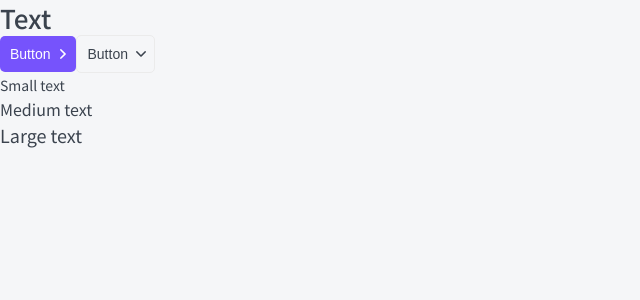
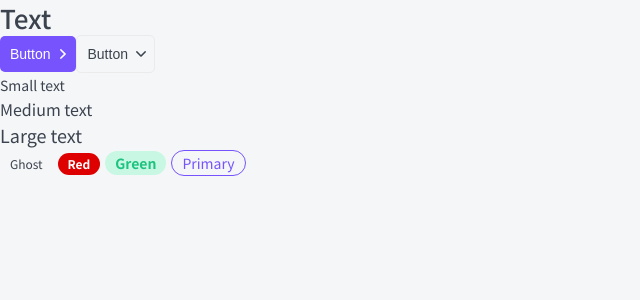
Before and after one commit to RadyaBen/Top-Courses-App, a Next.js app: page / in a window 1280 px wide. Shown: the top 300 px of the page, without its empty margins (0-640 px from the left). Built offline with nearby package versions, Linux system fonts and the light colour scheme.

Commit message:
Add a styled <Tag> component

```diff
--- /dev/null
+++ b/components/Tag/Tag.module.css
@@ -0,0 +1,53 @@
+.tag {
+	display: inline-block;
+
+	box-sizing: border-box;
+	margin-right: 5px;
+
+	border-radius: 20px;
+}
+
+.s {
+	padding: 5px 10px;
+
+	font-size: 12px;
+	line-height: 12px;
+}
+
+.m {
+	padding: 5px 10px;
+
+	font-size: 14px;
+	line-height: 14px;
+}
+
+.ghost {
+	border: 1px solid var(--gray-light);
+}
+
+.red {
+	color: var(--white);
+	background: #DE0000;
+
+	font-weight: bold;
+}
+
+.gray {
+	color: var(--white);
+	background: #B3C0D9;
+
+	font-weight: bold;
+}
+
+.green {
+	color: var(--green);
+	background: var(--green-light);
+
+	font-weight: bold;
+}
+
+.primary {
+	color: var(--primary);
+	border: 1px solid var(--primary);
+	background: none;
+}
--- /dev/null
+++ b/components/Tag/Tag.tsx
@@ -0,0 +1,35 @@
+import cn from 'classnames';
+
+import { TagProps } from './Tag.props';
+
+import styles from './Tag.module.css';
+
+export const Tag = ({
+	size = 'm',
+	children,
+	color = 'ghost',
+	href,
+	className,
+	...props
+}: TagProps) => {
+	return (
+		<div
+			className={cn(styles.tag, className, {
+				[styles.s]: size === 's',
+				[styles.m]: size === 'm',
+				[styles.color]: color === 'ghost',
+				[styles.red]: color === 'red',
+				[styles.gray]: color === 'gray',
+				[styles.green]: color === 'green',
+				[styles.primary]: color === 'primary',
+			})}
+			{...props}
+		>
+			{
+				href
+					? <a href={href}>{children}</a>
+					: <>{children}</>
+			}
+		</div>
+	);
+};
--- a/components/index.ts
+++ b/components/index.ts
@@ -1,3 +1,4 @@
 export * from './Htag/Htag';
 export * from './Button/Button';
 export * from './Paragraph/Paragraph';
+export * from './Tag/Tag';
--- a/pages/index.tsx
+++ b/pages/index.tsx
@@ -3,7 +3,8 @@
 import {
 	Button,
 	Htag,
-	Paragraph
+	Paragraph,
+	Tag
 } from '../components';
 
 const Home = () => {
@@ -33,6 +34,18 @@
 			<Paragraph size='l'>
 				Large text
 			</Paragraph>
+			<Tag size='s'>
+				Ghost
+			</Tag>
+			<Tag size='s' color='red'>
+				Red
+			</Tag>
+			<Tag size='m' color='green'>
+				Green
+			</Tag>
+			<Tag color='primary'>
+				Primary
+			</Tag>
 		</>
 	);
 };
```
Also changed, not shown: components/Tag/Tag.props.ts (added, +14 -0 lines).
